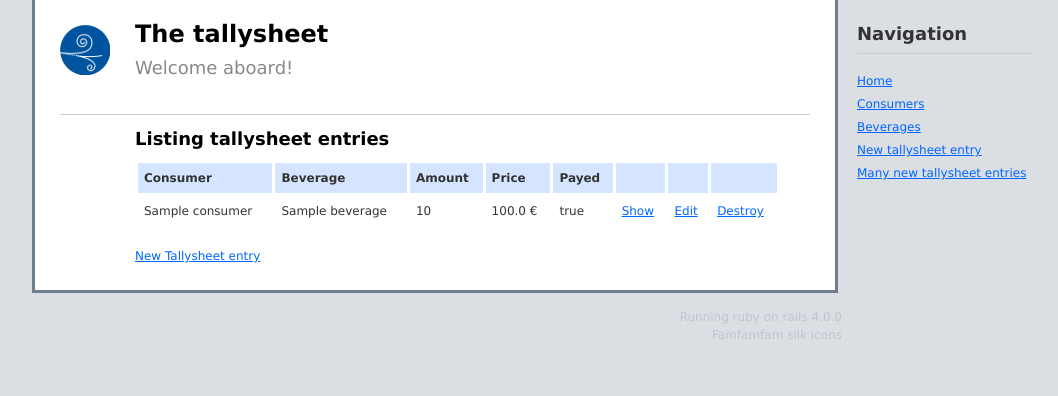
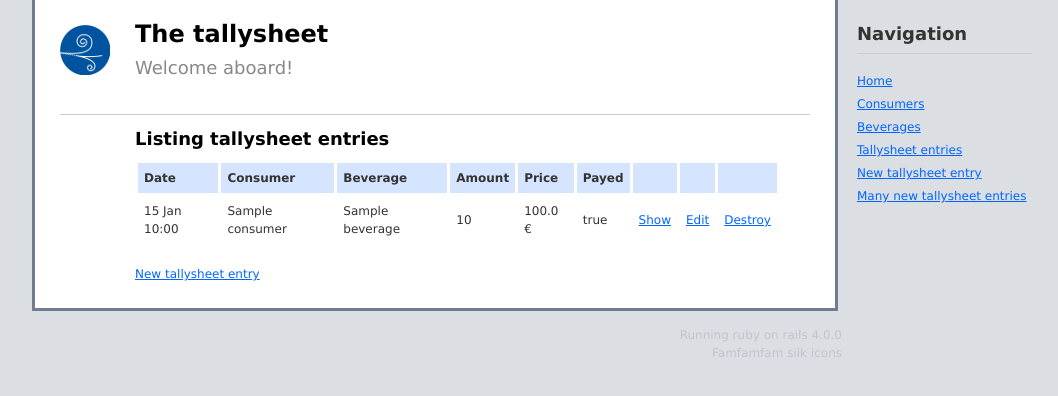
Before and after one commit to ntim/tallysheet, a Rails app: page /tallysheet_entries in a window 1280 px wide. Shown: the top 396 px of the page, without its empty margins (108-1166 px from the left). Run offline with Rails 7, Linux system fonts and the light colour scheme; tables that the repository leaves empty hold one stand-in row (Sample ...); style sheets or scripts are compiled from the project's sources; some libraries are stand-ins or nearby versions.

Commit message:
Adressed minor layout issues, added tallysheet index link to navigation.

```diff
--- a/app/views/consumers/history.html.erb
+++ b/app/views/consumers/history.html.erb
@@ -16,7 +16,7 @@
   		<td><%= "%.2f" % e.price %> €</td>
   	</tr>
   	<% end %>
-  <table>
+  </table>
   <% else %>
   -
  <% end %>
--- a/app/views/layouts/application.html.erb
+++ b/app/views/layouts/application.html.erb
@@ -239,6 +239,7 @@
               <li><%= link_to "Home", controller: "dashboard", action: "index" %></li>
               <li><%= link_to "Consumers", controller: "consumers", action: "index" %></li>
               <li><%= link_to "Beverages", controller: "beverages", action: "index" %></li>
+              <li><%= link_to "Tallysheet entries", controller: "tallysheet_entries", action: "index" %></li>
               <li><%= link_to "New tallysheet entry", controller: "tallysheet_entries", action: "new" %></li>
               <li><%= link_to "Many new tallysheet entries", controller: "tallysheet_entries", action: "new_many" %></li>
             </ul>
--- a/app/views/tallysheet_entries/index.html.erb
+++ b/app/views/tallysheet_entries/index.html.erb
@@ -3,6 +3,7 @@
 <table>
   <thead>
     <tr>
+      <th>Date</th>
       <th>Consumer</th>
       <th>Beverage</th>
       <th>Amount</th>
@@ -17,6 +18,7 @@
   <tbody>
     <% @tallysheet_entries.each do |tallysheet_entry| %>
       <tr>
+        <td><%= tallysheet_entry.created_at.to_formatted_s(:short) %></td>
         <td><%= tallysheet_entry.consumer != nil ? tallysheet_entry.consumer.name : '-' %></td>
         <td><%= tallysheet_entry.beverage != nil ? tallysheet_entry.beverage.name : '-' %></td>
         <td><%= tallysheet_entry.amount %></td>
@@ -32,4 +34,4 @@
 
 <br>
 
-<%= link_to 'New Tallysheet entry', new_tallysheet_entry_path %>
+<%= link_to 'New tallysheet entry', new_tallysheet_entry_path %>
```
